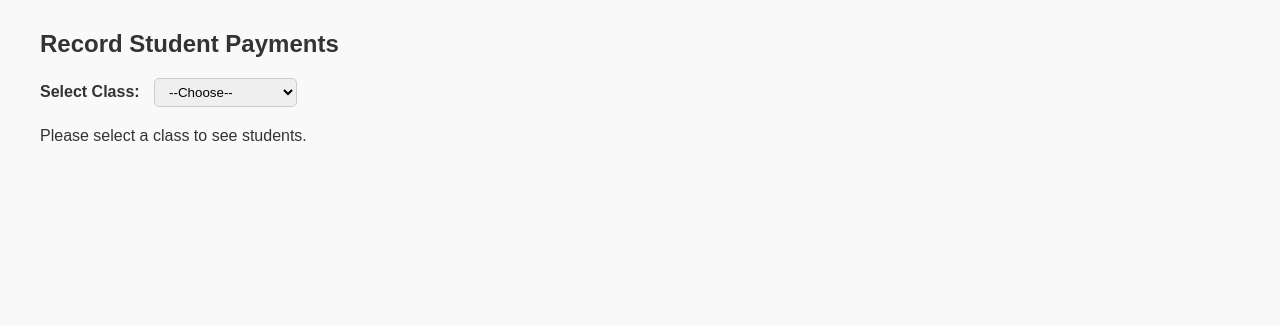
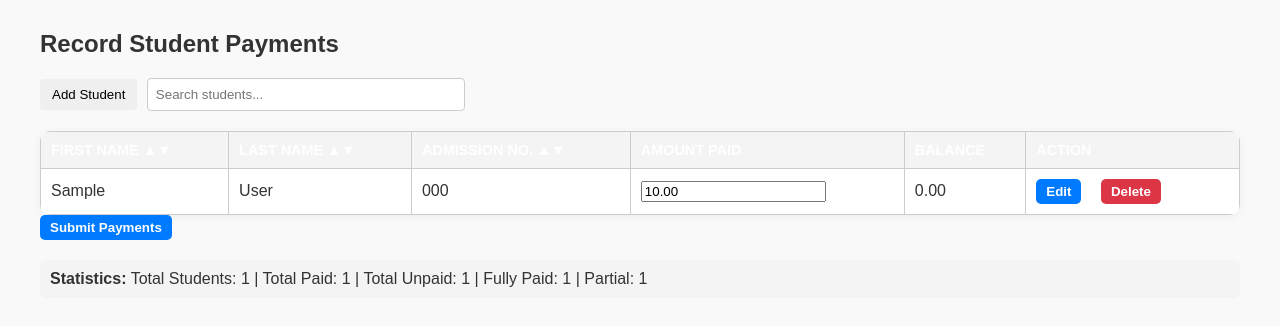
Before and after one commit to Mhmhm1/remedial_system, a Django app: template lessons/templates/lessons/student_payments.html in a window 1280 px wide. Shown: the part 78-404 px from the top of the page. Run offline with Django 5.2, Linux system fonts and the light colour scheme; data comes from the database, SQL or seed files in the repository; tables that the repository leaves empty hold one stand-in row (values such as "Sample post"); the template is opened without the code that fills it: values that come from a table or form of the project are taken from there, most other values are stand-ins (such as "Sample title", 1, 10 or a date in 2020).

Commit message:
Update student_payments.html

```diff
--- a/lessons/templates/lessons/student_payments.html
+++ b/lessons/templates/lessons/student_payments.html
@@ -5,18 +5,7 @@
 <div class="container mt-4">
     <h2>Record Student Payments</h2>
 
-    <!-- Class selection filter -->
-    <form method="get" class="mb-3">
-        <label for="class_group">Select Class:</label>
-        <select name="class_group" id="class_group" onchange="this.form.submit()">
-            <option value="">--Choose--</option>
-            {% for cls in class_groups %}
-                <option value="{{ cls.id }}" {% if selected_class_id == cls.id|stringformat:"s" %}selected{% endif %}>{{ cls.name }}</option>
-            {% endfor %}
-        </select>
-    </form>
-
-    {% if selected_class_id %}
+    {% if students %}
         <button id="addStudentBtn" style="margin-bottom: 10px;">Add Student</button>
         <input type="text" id="searchInput" class="search-box" placeholder="Search students...">
 
@@ -66,7 +55,7 @@
         </div>
 
     {% else %}
-        <p>Please select a class to see students.</p>
+        <p>No students found for your class.</p>
     {% endif %}
 </div>
 
@@ -137,12 +126,11 @@ function openModal(edit=false, studentId=null) {
 function closeModal() { modal.style.display = 'none'; }
 
 // Add/Edit student via AJAX
-// Add/Edit student via AJAX
 saveBtn.addEventListener('click', () => {
     const firstName = firstNameInput.value.trim();
     const lastName = lastNameInput.value.trim();
     const admissionNo = admissionNoInput.value.trim();
-    const classGroupId = document.getElementById('class_group').value;
+    const classGroupId = "{{ class_group.id }}";  // teacher’s class
 
     if(!firstName || !lastName || !admissionNo) {
         alert('Please fill all fields');
@@ -166,13 +154,11 @@ saveBtn.addEventListener('click', () => {
         .then(res => res.json())
         .then(data => {
             if(editStudentId){
-                // Editing: update the row in the table
                 const row = document.querySelector(`tr[data-id="${editStudentId}"]`);
                 row.querySelector('.first-name').textContent = firstName;
                 row.querySelector('.last-name').textContent = lastName;
                 row.querySelector('.admission-no').textContent = admissionNo;
             } else {
-                // Adding: create a new row
                 const row = document.createElement('tr');
                 row.setAttribute('data-id', data.id);
                 row.innerHTML = `
@@ -190,7 +176,6 @@ saveBtn.addEventListener('click', () => {
                 studentTableBody.appendChild(row);
             }
 
-            // Reset modal
             editStudentId = null;
             closeModal();
             refreshStatistics();
@@ -210,7 +195,6 @@ function deleteStudent(studentId){
     });
 }
 
-// Edit button
 function editStudent(studentId){ openModal(true, studentId); }
 
 // Table search
@@ -267,7 +251,6 @@ function refreshStatistics(){
     document.getElementById('statPartial').textContent = partial;
 }
 
-// Open/close modal buttons
 if(addBtn) addBtn.addEventListener('click', () => openModal());
 if(cancelBtn) cancelBtn.addEventListener('click', closeModal);
 </script>
```
